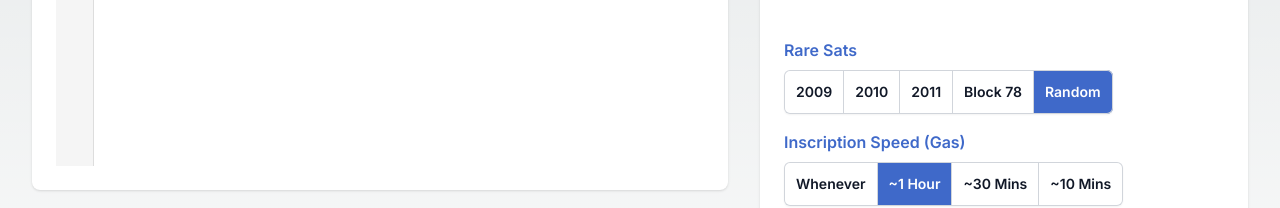
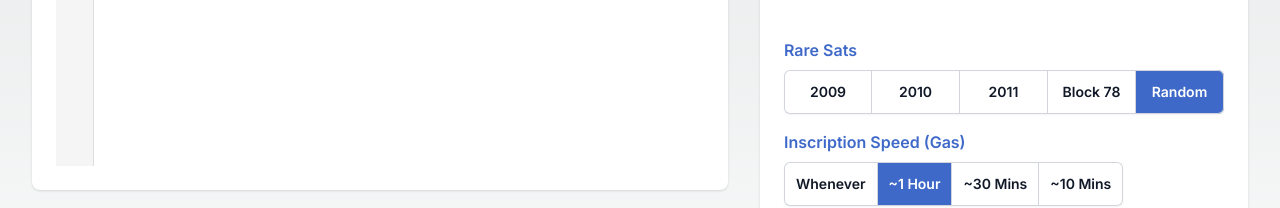
Before and after one commit to thaddeusdiamond/btc-toolkit, a Next.js app: page / in a window 1280 px wide. Shown: the part 647-855 px from the top of the page. Built offline with nearby package versions, Linux system fonts and the light colour scheme.

Commit message:
Minor UX fixes

```diff
--- a/src/app/page.js
+++ b/src/app/page.js
@@ -106,9 +106,9 @@ export default function Home() {
                 <div className="overflow-hidden rounded-lg bg-white shadow dark:bg-gray-500">
                   <div className="p-6">
                     <frame className="mt-4 aspect-square h-full w-full max-w-xl" dangerouslySetInnerHTML={{__html: ordinalsPreviewFrame}} />
-                    <div className="mt-4">
+                    <div className="mt-4 w-full">
                       <h4 className="text-tangz-blue font-semibold mb-2 dark:text-white">Rare Sats</h4>
-                      <span className="isolate inline-flex rounded-md shadow-sm">
+                      <span className="grid grid-cols-5 rounded-md shadow-sm">
                         <GroupedButton value="2009" label="2009" type="left" currentValue={rareSats} setValue={setRareSats} />
                         <GroupedButton value="2010" label="2010" type="center" currentValue={rareSats} setValue={setRareSats} />
                         <GroupedButton value="2011" label="2011" type="center" currentValue={rareSats} setValue={setRareSats} />
```
